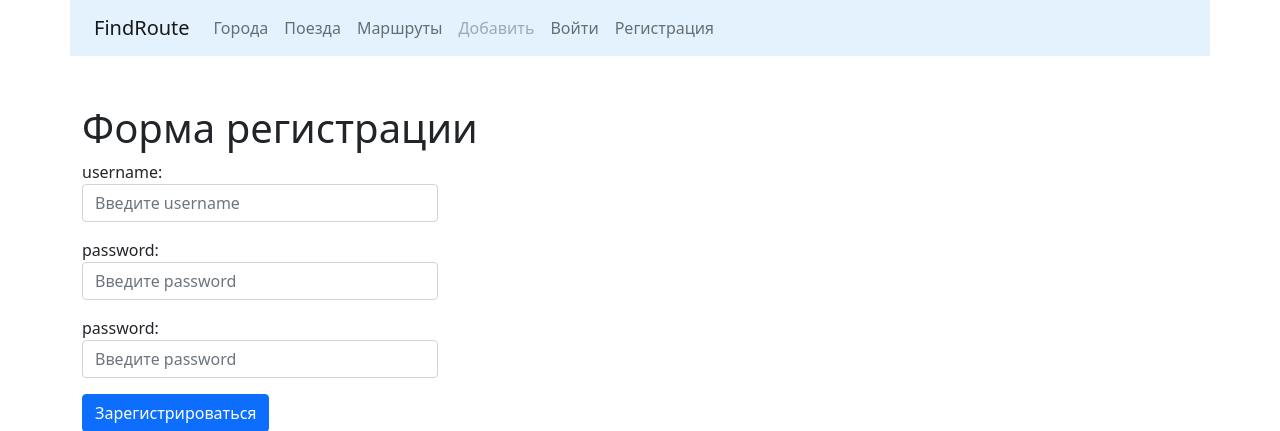
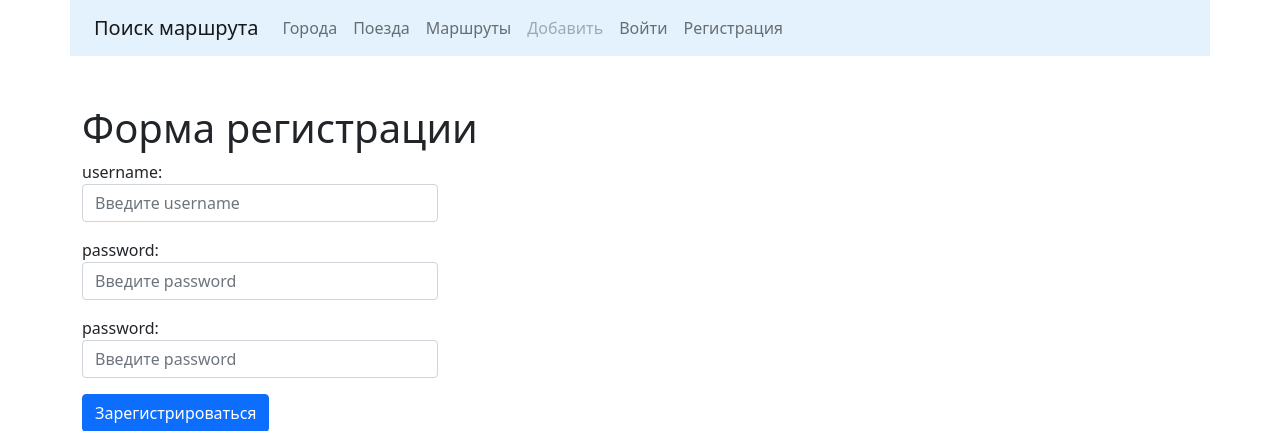
Before and after one commit to DVorobiev1968/Travel, a Django app: page /accounts/register/ in a window 1280 px wide. Shown: the top 431 px of the page. Run offline with Django 3.2, Linux system fonts and the light colour scheme; some libraries are stand-ins or nearby versions.

Commit message:
Поправил меню поиска

```diff
--- a/templates/base.html
+++ b/templates/base.html
@@ -20,7 +20,7 @@
 <body>
 <nav class="navbar navbar-expand-lg navbar-light container" style="background-color: #e3f2fd;">
     <div class="container-fluid">
-        <a class="navbar-brand" href="{% url 'home'%}">FindRoute</a>
+        <a class="navbar-brand" href="{% url 'home'%}">Поиск маршрута</a>
         <button class="navbar-toggler" type="button" data-bs-toggle="collapse" data-bs-target="#navbarNavDropdown"
                 aria-controls="navbarNavDropdown" aria-expanded="false" aria-label="Toggle navigation">
             <span class="navbar-toggler-icon"></span>
```
